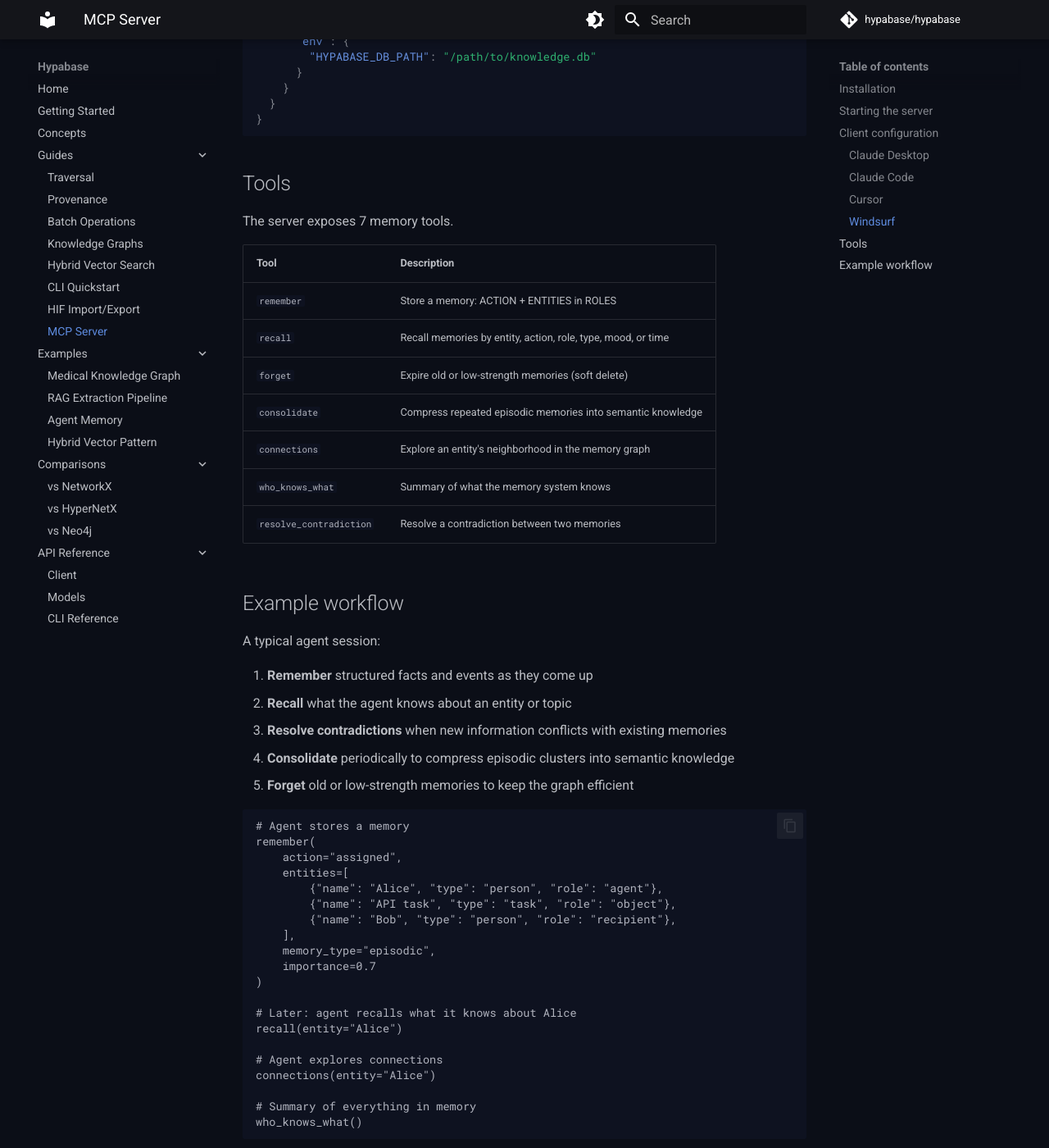
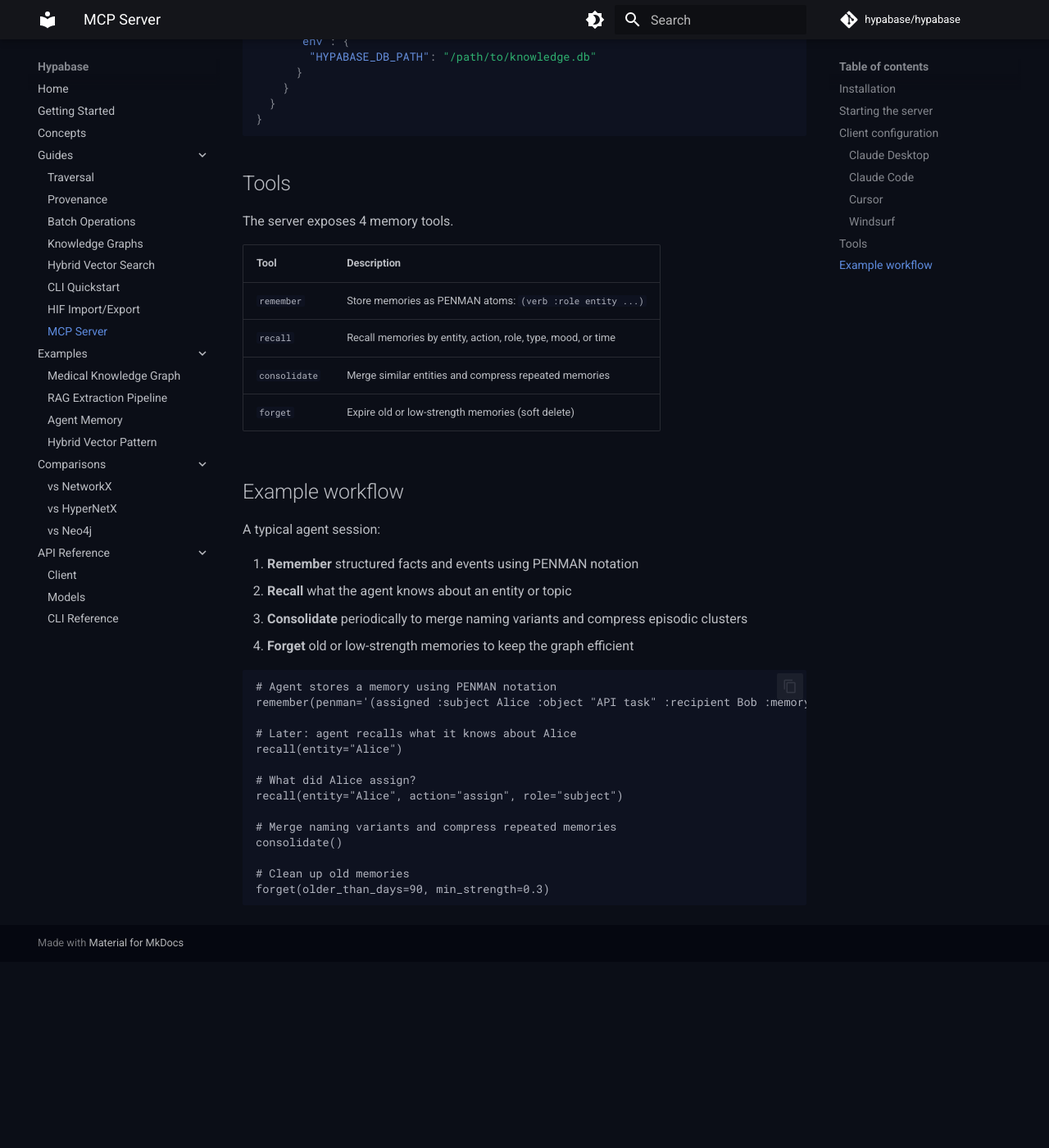
Before and after one commit to hypabase/hypabase, an MkDocs documentation site: the page built from docs/guides/mcp.md, in a window 1280 px wide and 1400 px high, scrolled down 2017 px. Shown: the whole window at 82% size. Built offline with MkDocs 1.6.1 and Material for MkDocs 9.7.7, drawn with Linux system fonts in a browser that asks for light colours; comment, search, counter and statistics services are not loaded; the version menu is left out; after the commit the page ends 3190 px from its top, so only the background shows below that.

Commit message:
Clean up package docs to match actual MCP server API
- Remove architecture/scaling-roadmap.md from user-facing docs (moved
  to top-level docs/ for internal planning)
- Rewrite guides/mcp.md: 7→4 tools, entity-dict→PENMAN examples
- Fix comparisons/vs-hypernetx.md: "14 tools" → "4 tools"
- Fix reference/cli.md: remove [cli] extra, add mcp command
- Fix concepts.md: "four tables" → seven tables + virtual table
- Update examples/agent-memory.md: add Memory/PENMAN as recommended
  approach, demote raw graph API to low-level alternative

Co-Authored-By: Claude Opus 4.6 <noreply@anthropic.com>

````diff
--- a/docs/guides/mcp.md
+++ b/docs/guides/mcp.md
@@ -101,47 +101,37 @@ Add to your Windsurf MCP configuration:
 
 ## Tools
 
-The server exposes 7 memory tools.
+The server exposes 4 memory tools.
 
 | Tool | Description |
 |------|-------------|
-| `remember` | Store a memory: ACTION + ENTITIES in ROLES |
+| `remember` | Store memories as PENMAN atoms: `(verb :role entity ...)` |
 | `recall` | Recall memories by entity, action, role, type, mood, or time |
+| `consolidate` | Merge similar entities and compress repeated memories |
 | `forget` | Expire old or low-strength memories (soft delete) |
-| `consolidate` | Compress repeated episodic memories into semantic knowledge |
-| `connections` | Explore an entity's neighborhood in the memory graph |
-| `who_knows_what` | Summary of what the memory system knows |
-| `resolve_contradiction` | Resolve a contradiction between two memories |
 
 ## Example workflow
 
 A typical agent session:
 
-1. **Remember** structured facts and events as they come up
+1. **Remember** structured facts and events using PENMAN notation
 2. **Recall** what the agent knows about an entity or topic
-3. **Resolve contradictions** when new information conflicts with existing memories
-4. **Consolidate** periodically to compress episodic clusters into semantic knowledge
-5. **Forget** old or low-strength memories to keep the graph efficient
+3. **Consolidate** periodically to merge naming variants and compress episodic clusters
+4. **Forget** old or low-strength memories to keep the graph efficient
 
 ```
-# Agent stores a memory
-remember(
-    action="assigned",
-    entities=[
-        {"name": "Alice", "type": "person", "role": "agent"},
-        {"name": "API task", "type": "task", "role": "object"},
-        {"name": "Bob", "type": "person", "role": "recipient"},
-    ],
-    memory_type="episodic",
-    importance=0.7
-)
+# Agent stores a memory using PENMAN notation
+remember(penman='(assigned :subject Alice :object "API task" :recipient Bob :memory_type episodic :importance 0.7)')
 
 # Later: agent recalls what it knows about Alice
 recall(entity="Alice")
 
-# Agent explores connections
-connections(entity="Alice")
+# What did Alice assign?
+recall(entity="Alice", action="assign", role="subject")
 
-# Summary of everything in memory
-who_knows_what()
+# Merge naming variants and compress repeated memories
+consolidate()
+
+# Clean up old memories
+forget(older_than_days=90, min_strength=0.3)
 ```
````
Also changed, not shown: docs/architecture/scaling-roadmap.md (deleted, +0 -416 lines), docs/comparisons/vs-hypernetx.md (+1 -1 lines), docs/concepts.md (+5 -1 lines), docs/examples/agent-memory.md (+43 -2 lines), docs/reference/cli.md (+16 -1 lines).
